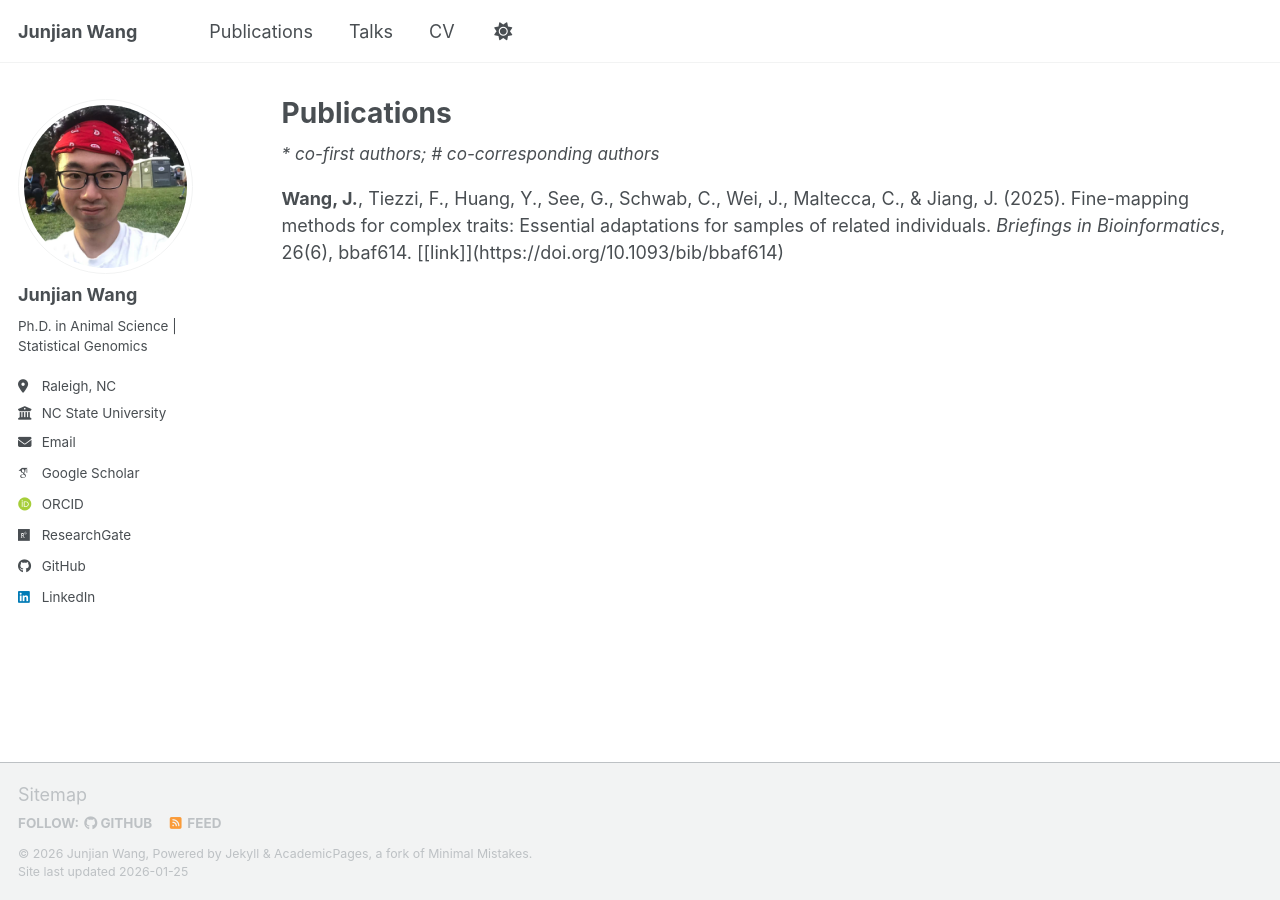
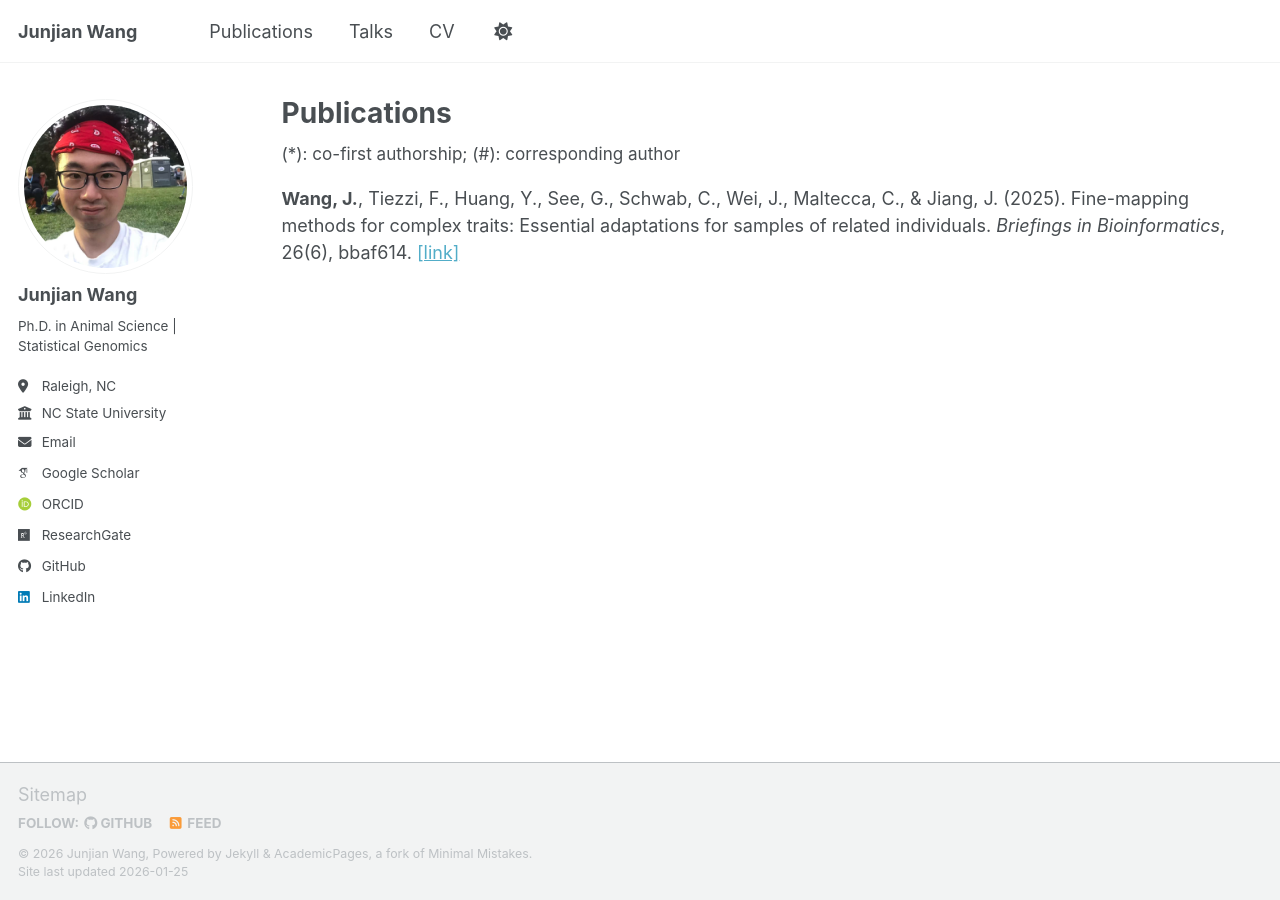
Before and after one commit to JJWang259/JJWang259.github.io, a Jekyll site: the page built from _pages/publications.html, in a window 1280 px wide. Built offline with Jekyll 4.4.1, drawn with Linux system fonts in a browser that asks for light colours; some web fonts are replaced; a script bundle is joined from its source files by our own code; library files that are not in the unit come from our copies.

Commit message:
Update publication authorship notation and links

```diff
--- a/_pages/publications.html
+++ b/_pages/publications.html
@@ -6,7 +6,7 @@ author_profile: true
 ---
 
 <div class="pub-legend" style="margin-bottom:1rem; font-size:.95em;">
-  <em>* co-first authors; # co-corresponding authors</em>
+  (*): co-first authorship; (#): corresponding author
 </div>
 
 <ul style="list-style:none; padding-left:0; margin:0;">
@@ -15,7 +15,7 @@ author_profile: true
     <li style="margin:0 0 .75rem 0;">
       {{ pub.citation | replace: "Wang, J.", "**Wang, J.**" | markdownify | strip_newlines | remove: '<p>' | remove: '</p>' }}
       {% if pub.paperurl %}
-        [[link]]({{ pub.paperurl }})
+        <a href="{{ pub.paperurl }}">[link]</a>
       {% endif %}
     </li>
   {% endfor %}
```
